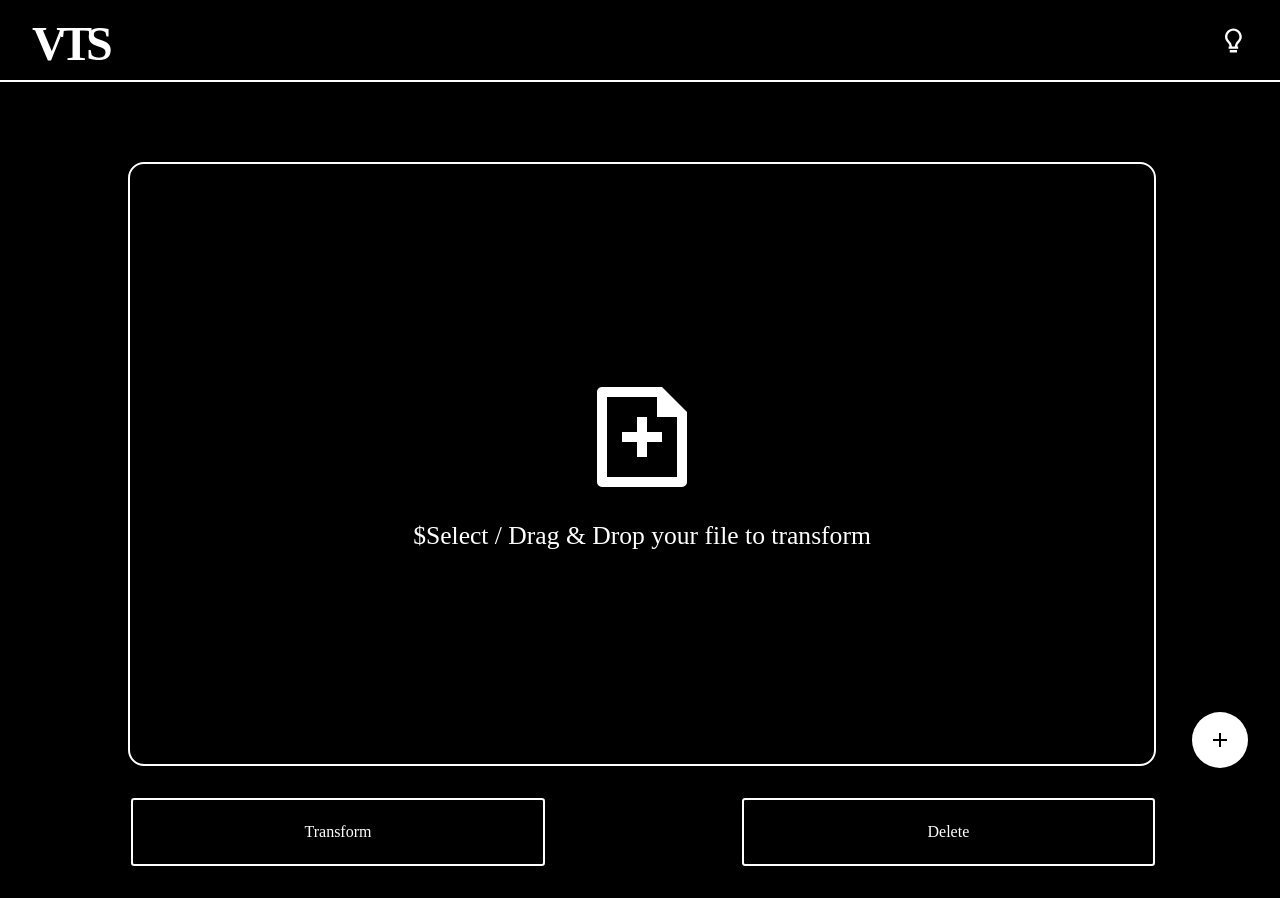
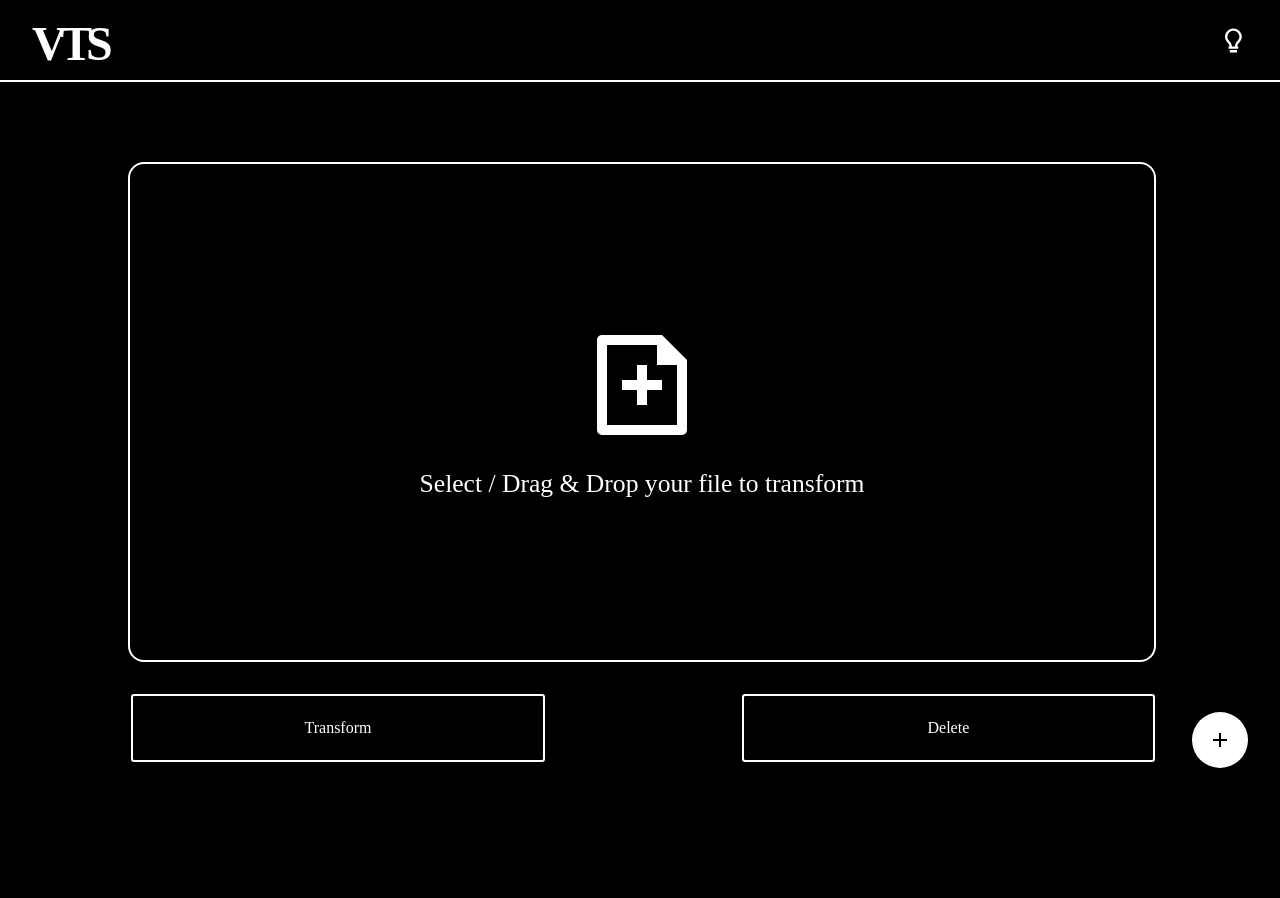
Before and after one commit to 2022-Capstone-Design-1/scripts-frontend, a React (Create React App) app: page / in a window 1280 px wide. After the commit the page ends 802 px from the top, so only its background shows below. Built offline with nearby package versions, Linux system fonts and the light colour scheme.

Commit message:
chore: drag and drop page 한 페이지에 보이도록 수정 및 오타 수정

```diff
--- a/src/components/dragdrop/index.tsx
+++ b/src/components/dragdrop/index.tsx
@@ -28,7 +28,7 @@ const Label = styled('label', {
     cursor: 'pointer',
     border: '0.15rem solid $text',
     borderRadius: '1rem',
-    '@lg': { minHeight: 'calc(85vh - 5rem)' },
+    // '@lg': { minHeight: 'calc(85vh - 5rem)' },
     '&.File-Dragging': {
         backgroundColor: '$text',
         color: '$background',
@@ -221,7 +221,7 @@ export default function DragDrop(): JSX.Element {
                 ref={dragRef}
             >
                 <AddFile />
-                <AddFileText>${RENDER_TEXT.SELECT_FILE}</AddFileText>
+                <AddFileText>{RENDER_TEXT.SELECT_FILE}</AddFileText>
             </Label>
 
             {file.length !== 0 && (
--- a/src/utils/constants.tsx
+++ b/src/utils/constants.tsx
@@ -1,4 +1,4 @@
-export const API_END_POINT = 'https://6ae9-168-188-124-217.jp.ngrok.io';
+export const API_END_POINT = 'https://f9c8-106-101-1-109.jp.ngrok.io';
 export const WARNING_TEXT = {
     ADD_MORE_THAN_ONE: '변환할 파일은 한 개만 등록 가능합니다.',
     NO_FILE: '변환할 파일을 등록해주세요.',
```
